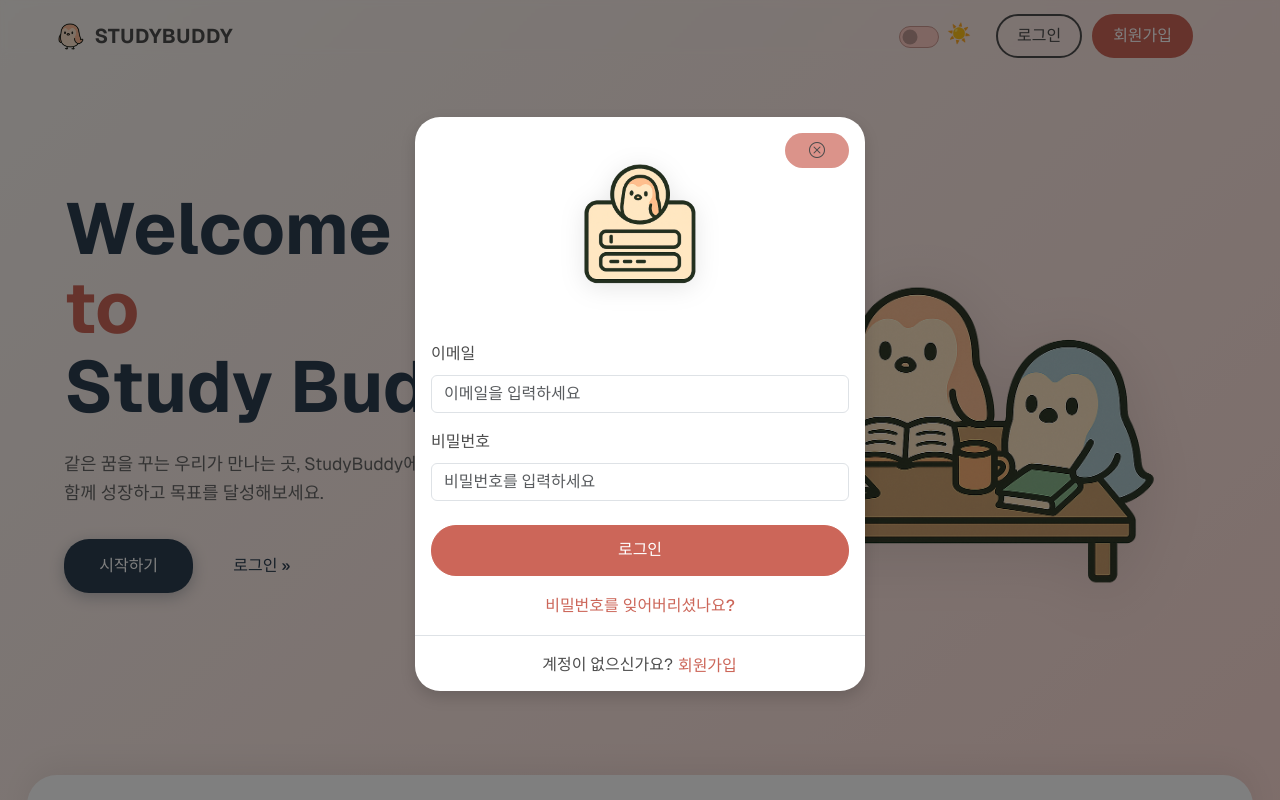
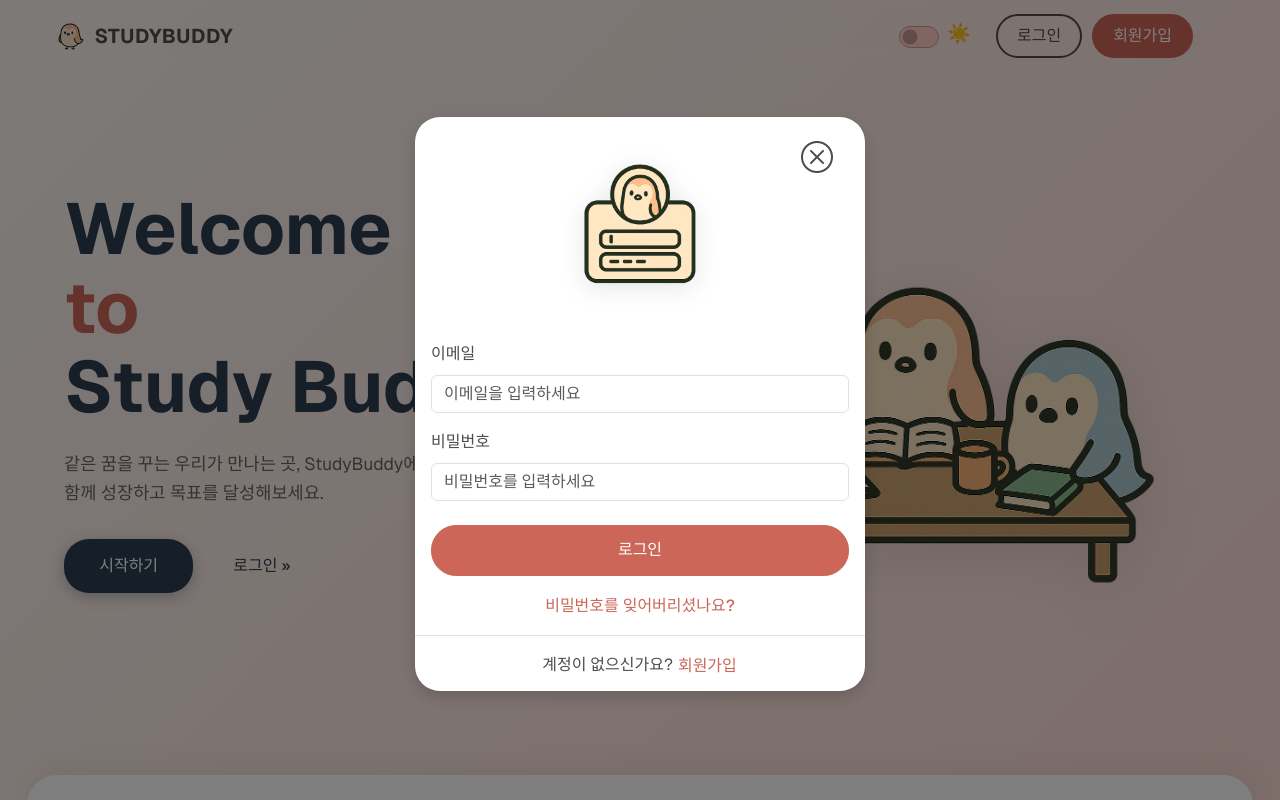
Before and after one commit to taejinchoi-cbnu/StudyBuddy, a React (Vite) app in the folder client/: page / in a window 1280 px wide. Both pictures are taken after a click on the button "로그인". Shown: the top 800 px of the page. Built offline with nearby package versions, Linux system fonts and the light colour scheme; no server answers; a web font is replaced by a local one.

Commit message:
HomePage, Modal Design Done

```diff
--- a/client/src/components/AppNavbar.jsx
+++ b/client/src/components/AppNavbar.jsx
@@ -348,7 +348,7 @@ const AppNavbar = forwardRef((props, ref) => {
             aria-label="Close"
             onClick={handleLoginModalClose}
           >
-            <i className="bi bi-x-circle"></i>
+            <i className="bi bi-x-circle fs-2"></i>
           </Button>
         </div>
 
@@ -428,7 +428,7 @@ const AppNavbar = forwardRef((props, ref) => {
             aria-label="Close"
             onClick={handleSignupModalClose}
           >
-            <i className="bi bi-x-circle"></i>
+            <i className="bi bi-x-circle fs-2"></i>
           </Button>
         </div>
 
@@ -541,7 +541,7 @@ const AppNavbar = forwardRef((props, ref) => {
             aria-label="Close"
             onClick={handleForgotPasswordModalClose}
           >
-            <i className="bi bi-x-circle"></i>
+            <i className="bi bi-x-circle fs-2"></i>
           </Button>
         </div>
 
--- a/client/src/styles/components/Modal.css
+++ b/client/src/styles/components/Modal.css
@@ -46,7 +46,7 @@
 }
 
 .auth-modal .btn-primary {
-  background-color: var(--accent-color) !important;
+  background-color: var(--accent-color);
   border-color: var(--accent-color) !important;
   border-radius: 25px !important;
   padding: 0.8rem 2rem !important;
@@ -55,7 +55,7 @@
 }
 
 .auth-modal .btn-primary:hover {
-  background-color: var(--primary-dark) !important;
+  background-color: var(--primary-dark);
   border-color: var(--primary-dark) !important;
   transform: translateY(-2px) !important;
 }
@@ -74,8 +74,8 @@
   right: 1rem;
   border: none;
   border-radius: 50%;
-  width: 35px;
-  height: 35px;
+  width: 50px;
+  height: 50px;
   display: flex;
   align-items: center;
   justify-content: center;
```
